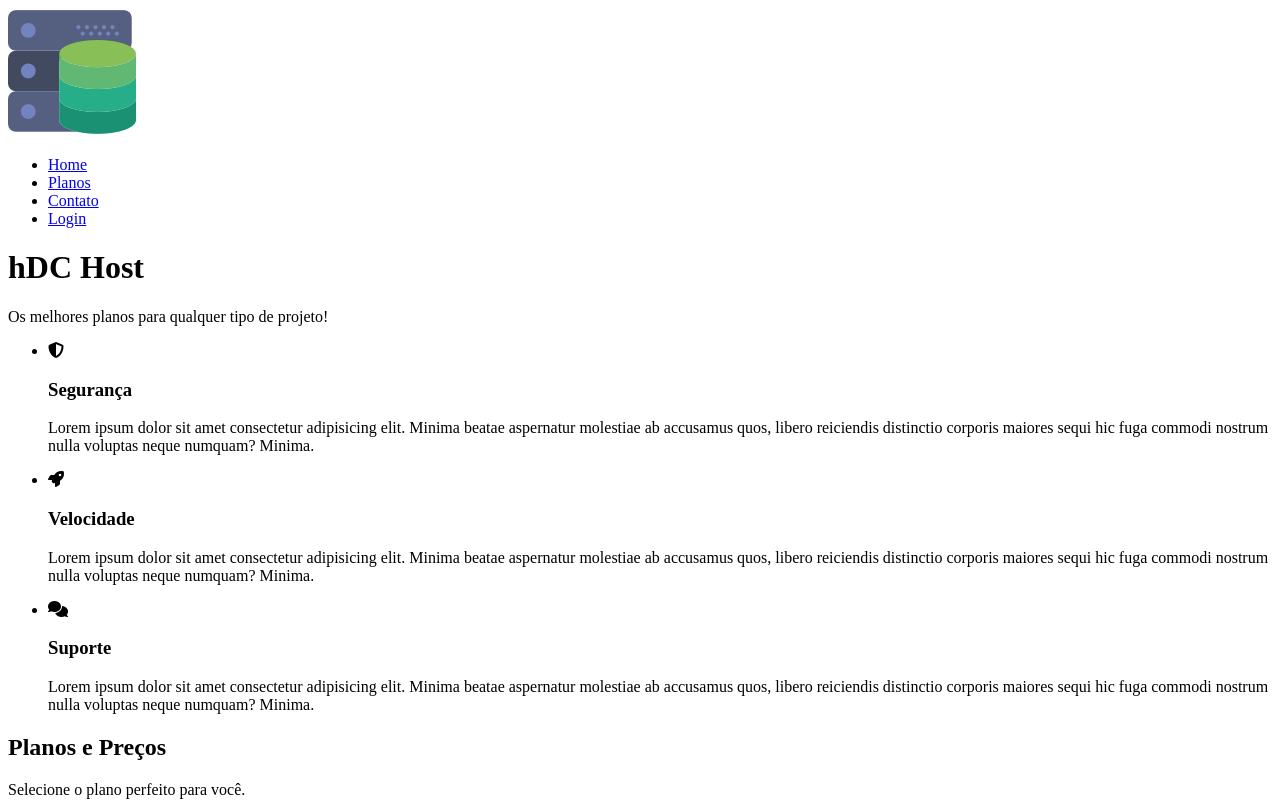
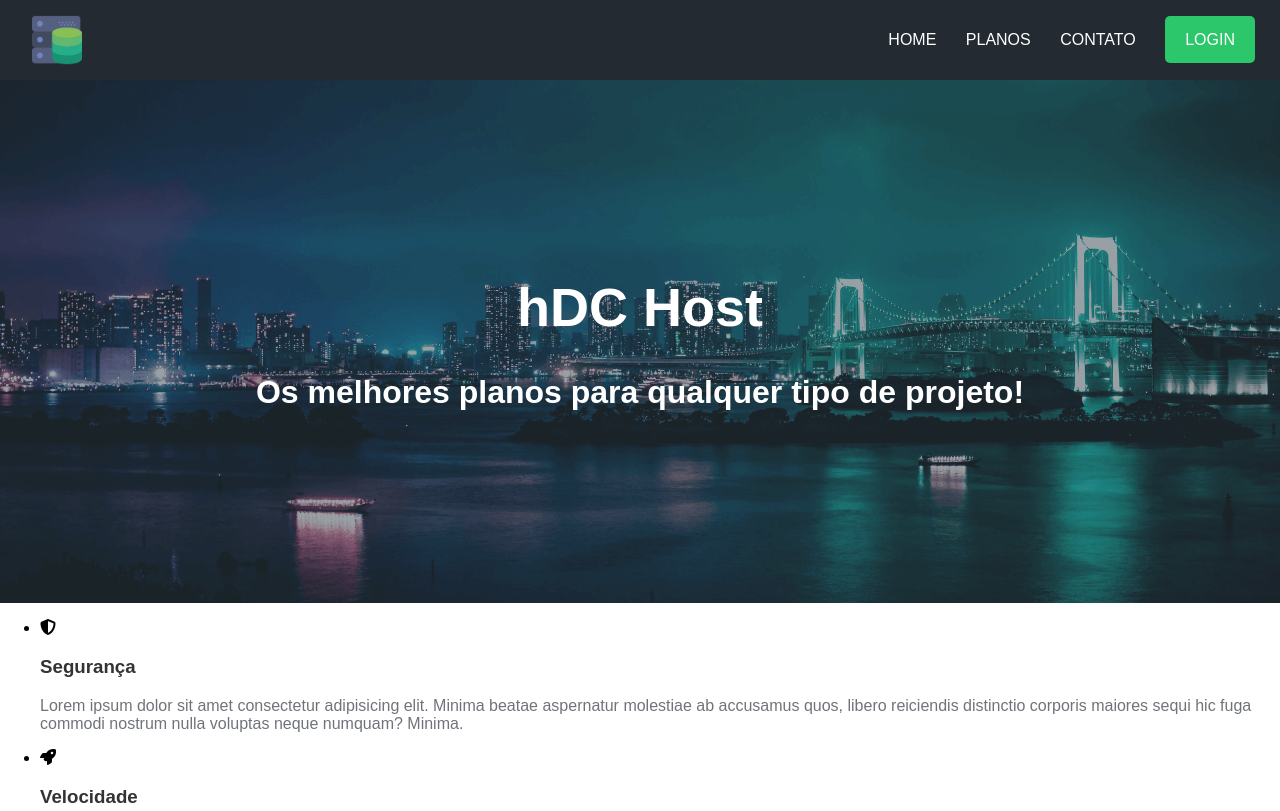
Before and after one commit to alynearaujo/pag-hDCHost, a plain HTML site: page index.html in a window 1280 px wide. Shown: the top 811 px of the page. Drawn offline with Linux system fonts and the light colour scheme.

Commit message:
CSS da barra de navegação e banner principal

```diff
--- a/index.html
+++ b/index.html
@@ -12,7 +12,7 @@
         <div class="navbar-container">
             <nav>
                 <a href="#"><img class="logo" src="./img/hdchostlogo.png" alt=""></a>
-                <ul class="navbar-itens">
+                <ul class="navbar-items">
                     <li><a href="#">Home</a></li>
                     <li><a href="#">Planos</a></li>
                     <li><a href="#">Contato</a></li>
--- a/style.css
+++ b/style.css
@@ -0,0 +1,93 @@
+/* general */
+body, textarea {
+    margin: 0;
+    padding: 0;
+    font-family: "Monteserrat", Arial, Helvetica, sans-serif;
+}
+
+h1, h2, h3 {
+    color: #333;
+}
+
+p {
+    color: #70747A;
+}
+
+/* navbar */
+.navbar-container {
+    width: 100%;
+    height: 80px;
+    background-color: #232A31;
+    padding: 0 2em;
+    position: relative;
+    box-sizing: border-box;
+}
+
+.logo {
+    width: 50px;
+    margin-top: 15px;
+}
+
+nav {
+    position: relativa;
+}
+
+.navbar-items {
+    list-style: none;
+    position: absolute;
+    display: inline-block;
+    height: 30px;
+    line-height: 80px;
+    margin: 0;
+    right: 0;
+}
+
+.navbar-items li {
+    display: inline-block;
+    text-transform: uppercase;
+    margin-right: 25px;
+}
+
+.navbar-items li a {
+    color: #FFF;
+    text-decoration: none;
+    transition: .5s;
+}
+
+.navbar-items li a:hover {
+    color: #ccc;
+}
+
+.default-btn {
+    padding: 15px 20px;
+    background-color: #2CC76A;
+    border-radius: 5px;
+    color: #FFF;
+}
+
+.default-btn:hover {
+    background-color:#1A9172;
+}
+
+/* main banner */
+.main-banner {
+    background-image: url('img/mainbanner.png');
+    background-size: cover;
+    background-position: center;
+    padding: 10em 0;
+    position: relative;
+}
+
+.main-banner h1, .main-banner p {
+    color: #FFF;
+    text-align: center;
+    font-weight: bold;
+}
+
+.main-banner h1 {
+    font-size: 54px;
+}
+
+.main-banner p {
+    font-size: 32px;
+}
```
